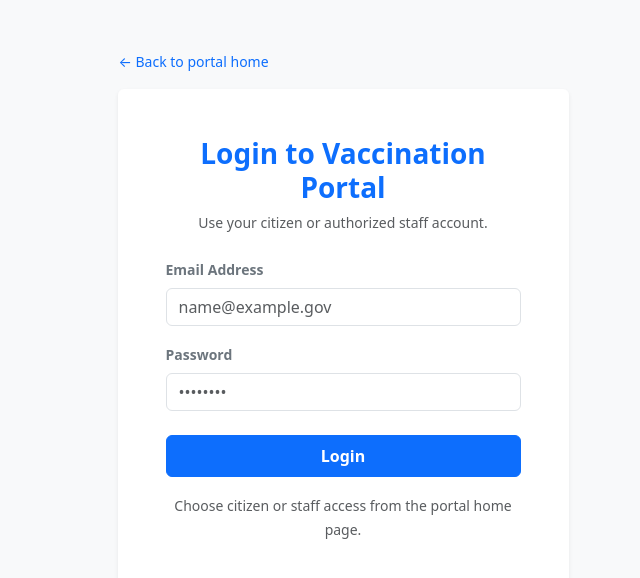
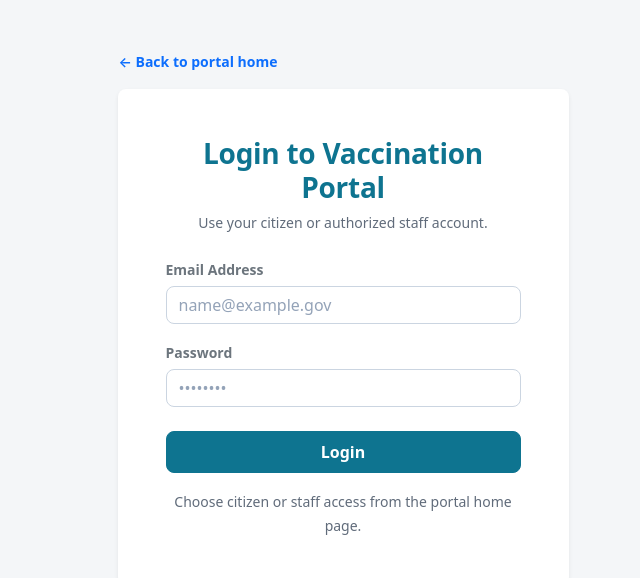
Before and after one commit to Sankalpa-KMCP/se2030-2026-y2-s1-mtr-01-vaccination-portal, a React (Vite) app in the folder frontend/: page /login in a window 1280 px wide. Shown: the top 578 px of the page, without its empty margins (297-937 px from the left). Built offline with nearby package versions, Linux system fonts and the light colour scheme; no server answers.

Commit message:
feat(frontend): refresh shared visual foundation

```diff
--- a/frontend/src/styles/global.css
+++ b/frontend/src/styles/global.css
@@ -1,18 +1,96 @@
-/* Global Application Custom Styles */
+/* ==========================================================================
+   Global Application Styles -- Shared Visual Foundation
+   Restrained healthcare/government aesthetic layered on Bootstrap 5.3.
+   Visual-only: no behavior, API, or logic changes live in this file.
+   ========================================================================== */
 
+/* --------------------------------------------------------------------------
+   1. Design tokens
+   -------------------------------------------------------------------------- */
 :root {
-  --portal-primary: #0d6efd;
-  --portal-bg-subtle: #f8f9fa;
+  /* Backwards compatibility with previous baseline */
+  --portal-primary: #0e7490;
+  --portal-bg-subtle: #f4f6f8;
+
+  /* Application surfaces */
+  --app-bg: #f4f6f8;
+  --surface: #ffffff;
+  --surface-muted: #f8fafc;
+
+  /* Text */
+  --text-primary: #1e293b;
+  --text-secondary: #64748b;
+
+  /* Borders */
+  --border-subtle: #e2e8f0;
+  --border-input: #cbd5e1;
+
+  /* Brand -- restrained medical teal */
+  --primary: #0e7490;
+  --primary-hover: #155e75;
+  --primary-active: #164e63;
+  --primary-soft-bg: #ebf7fa;
+  --primary-soft-border: #bfe5ee;
+  --accent: #0891b2;
+
+  /* Semantic soft tints (documentation of intent; semantic hues untouched) */
+  --success-soft: #e6f4ea;
+  --warning-soft: #fdf6dc;
+  --danger-soft: #fbeaea;
+  --info-soft: #e3f5fb;
+
+  /* Radii */
+  --radius-sm: 0.375rem;
+  --radius-md: 0.5rem;
+  --radius-lg: 0.75rem;
+
+  /* Shadows -- quiet, slate-tinted */
+  --shadow-xs: 0 1px 2px rgba(15, 23, 42, 0.05);
+  --shadow-sm: 0 1px 2px rgba(15, 23, 42, 0.06), 0 1px 3px rgba(15, 23, 42, 0.05);
+  --shadow-md: 0 4px 14px -3px rgba(15, 23, 42, 0.12);
+
+  /* Layout */
+  --content-max-width: 1320px;
 }
 
+/* --------------------------------------------------------------------------
+   2. Bootstrap variable remapping (reduce stock blue; semantics untouched)
+   -------------------------------------------------------------------------- */
+:root {
+  /* Primary family -> medical teal (drives bg-primary/text-primary utilities,
+     subtle badges, links). Success/warning/danger/info remain Bootstrap. */
+  --bs-primary: #0e7490;
+  --bs-primary-rgb: 14, 116, 144;
+  --bs-primary-text-emphasis: #155e75;
+  --bs-primary-bg-subtle: var(--primary-soft-bg);
+  --bs-primary-border-subtle: var(--primary-soft-border);
+  --bs-link-color-rgb: 14, 116, 144;
+  --bs-link-hover-color-rgb: 21, 94, 117;
+
+  /* Consistent radius scale across all Bootstrap components */
+  --bs-border-radius: 0.5rem;
+  --bs-border-radius-sm: 0.375rem;
+  --bs-border-radius-lg: 0.75rem;
+
+  /* Cohesion of muted text with slate palette */
+  --bs-secondary-color: rgba(51, 65, 85, 0.78);
+  --bs-tertiary-color: rgba(71, 85, 105, 0.62);
+}
+
+/* --------------------------------------------------------------------------
+   3. Base / application shell
+   -------------------------------------------------------------------------- */
 body {
   margin: 0;
   padding: 0;
   min-height: 100vh;
   display: flex;
   flex-direction: column;
-  background-color: var(--portal-bg-subtle);
+  background-color: var(--app-bg);
+  color: var(--text-primary);
   font-family: system-ui, -apple-system, "Segoe UI", Roboto, "Helvetica Neue", Arial, sans-serif;
+  -webkit-font-smoothing: antialiased;
+  text-rendering: optimizeLegibility;
 }
 
 #root {
@@ -20,3 +98,226 @@ body {
   flex-direction: column;
   min-height: 100vh;
 }
+
+h1, h2, h3 {
+  letter-spacing: -0.01em;
+}
+
+hr {
+  border-color: var(--border-subtle);
+  opacity: 1;
+}
+
+/* --------------------------------------------------------------------------
+   4. Cards -- subtle borders, restrained elevation
+   -------------------------------------------------------------------------- */
+.card {
+  border-color: var(--border-subtle);
+  box-shadow: var(--shadow-xs);
+}
+
+.card-header {
+  border-bottom-color: var(--border-subtle);
+  font-weight: 600;
+}
+
+.card-footer {
+  background-color: var(--surface-muted);
+  border-top-color: var(--border-subtle);
+}
+
+/* --------------------------------------------------------------------------
+   5. Button hierarchy & focus
+   -------------------------------------------------------------------------- */
+.btn {
+  font-weight: 600;
+}
+
+/* PRIMARY -- create/save/confirm (medical teal) */
+.btn-primary {
+  --bs-btn-bg: var(--primary);
+  --bs-btn-border-color: var(--primary);
+  --bs-btn-hover-bg: var(--primary-hover);
+  --bs-btn-hover-border-color: var(--primary-hover);
+  --bs-btn-active-bg: var(--primary-active);
+  --bs-btn-active-border-color: var(--primary-active);
+  --bs-btn-disabled-bg: var(--primary);
+  --bs-btn-disabled-border-color: var(--primary);
+  --bs-btn-focus-shadow-rgb: 14, 116, 144;
+}
+
+.btn-outline-primary {
+  --bs-btn-color: var(--primary);
+  --bs-btn-border-color: var(--primary-soft-border);
+  --bs-btn-hover-bg: var(--primary);
+  --bs-btn-hover-border-color: var(--primary);
+  --bs-btn-active-bg: var(--primary);
+  --bs-btn-active-border-color: var(--primary);
+  --bs-btn-disabled-color: var(--primary);
+  --bs-btn-disabled-border-color: var(--primary-soft-border);
+  --bs-btn-focus-shadow-rgb: 14, 116, 144;
+}
+
+.btn:focus-visible {
+  outline: 2px solid var(--accent);
+  outline-offset: 2px;
+}
+
+/* --------------------------------------------------------------------------
+   6. Badges / pills
+   -------------------------------------------------------------------------- */
+.badge {
+  --bs-badge-font-weight: 600;
+  letter-spacing: 0.01em;
+}
+
+/* --------------------------------------------------------------------------
+   7. Table foundation
+   -------------------------------------------------------------------------- */
+.table {
+  --bs-table-border-color: var(--border-subtle);
+  margin-bottom: 0;
+}
+
+.table > thead > tr > th {
+  font-size: 0.72rem;
+  font-weight: 600;
+  text-transform: uppercase;
+  letter-spacing: 0.05em;
+  color: var(--text-secondary);
+  background-color: var(--surface-muted);
+  border-bottom: 1px solid var(--border-subtle);
+  vertical-align: middle;
+}
+
+.table-striped > tbody > tr:nth-of-type(odd) > * {
+  --bs-table-accent-bg: var(--surface-muted);
+}
+
+/* --------------------------------------------------------------------------
+   8. Form foundation
+   -------------------------------------------------------------------------- */
+.form-label {
+  font-weight: 600;
+  font-size: 0.875rem;
+  color: var(--text-primary);
+  margin-bottom: 0.35rem;
+}
+
+.form-text {
+  font-size: 0.82rem;
+  color: var(--text-secondary);
+}
+
+.form-control,
+.form-select {
+  border-color: var(--border-input);
+}
+
+.form-control::placeholder {
+  color: #94a3b8;
+  opacity: 1;
+}
+
+.form-control:focus,
+.form-select:focus {
+  border-color: #67e8f9;
+  box-shadow: 0 0 0 0.22rem rgba(14, 116, 144, 0.18);
+}
+
+.form-check-input:checked {
+  background-color: var(--primary);
+  border-color: var(--primary);
+}
+
+.form-check-input:focus {
+  border-color: #67e8f9;
+  box-shadow: 0 0 0 0.22rem rgba(14, 116, 144, 0.18);
+}
+
+.form-control:disabled,
+.form-select:disabled {
+  background-color: var(--surface-muted);
+  color: var(--text-secondary);
+}
+
+.invalid-feedback,
+.valid-feedback {
+  font-size: 0.82rem;
+}
+
+.input-group-text {
+  background-color: var(--surface-muted);
+  border-color: var(--border-input);
+  color: var(--text-secondary);
+}
+
+/* --------------------------------------------------------------------------
+   9. Modal foundation -- viewport-safe scrolling, stable chrome
+   -------------------------------------------------------------------------- */
+.modal-content {
+  border: 1px solid var(--border-subtle);
+  border-radius: var(--radius-lg);
+  box-shadow: var(--shadow-md);
+}
+
+.modal-header {
+  padding: 1rem 1.25rem;
+  border-bottom-color: var(--border-subtle);
+}
+
+.modal-title {
+  font-size: 1.05rem;
+  font-weight: 650;
+  letter-spacing: -0.005em;
+}
+
+.modal-body {
+  padding: 1.25rem;
+}
+
+/* Safety net: long bodies scroll internally so headers/footers stay visible,
+   even when dialogs do not opt into modal-dialog-scrollable. The scrollable
+   variant remains fully functional alongside this rule. */
+.modal:not(.modal-static) .modal-body {
+  max-height: calc(100vh - 220px);
+  overflow-y: auto;
+  overscroll-behavior: contain;
+}
+
+@media (max-height: 700px) {
+  .modal:not(.modal-static) .modal-body {
+    max-height: calc(100vh - 180px);
+  }
+}
+
+.modal-footer {
+  padding: 0.85rem 1.25rem;
+  background-color: var(--surface-muted);
+  border-top-color: var(--border-subtle);
+  border-bottom-right-radius: calc(var(--radius-lg) - 1px);
+  border-bottom-left-radius: calc(var(--radius-lg) - 1px);
+}
+
+/* --------------------------------------------------------------------------
+   10. Interactive elements focus indicators
+   -------------------------------------------------------------------------- */
+a:focus-visible {
+  outline: 2px solid var(--accent);
+  outline-offset: 2px;
+  border-radius: var(--radius-sm);
+}
+
+/* --------------------------------------------------------------------------
+   11. Accessibility -- reduced motion compatibility
+   -------------------------------------------------------------------------- */
+@media (prefers-reduced-motion: reduce) {
+  *,
+  *::before,
+  *::after {
+    animation-duration: 0.01ms !important;
+    animation-iteration-count: 1 !important;
+    transition-duration: 0.01ms !important;
+    scroll-behavior: auto !important;
+  }
+}
```
